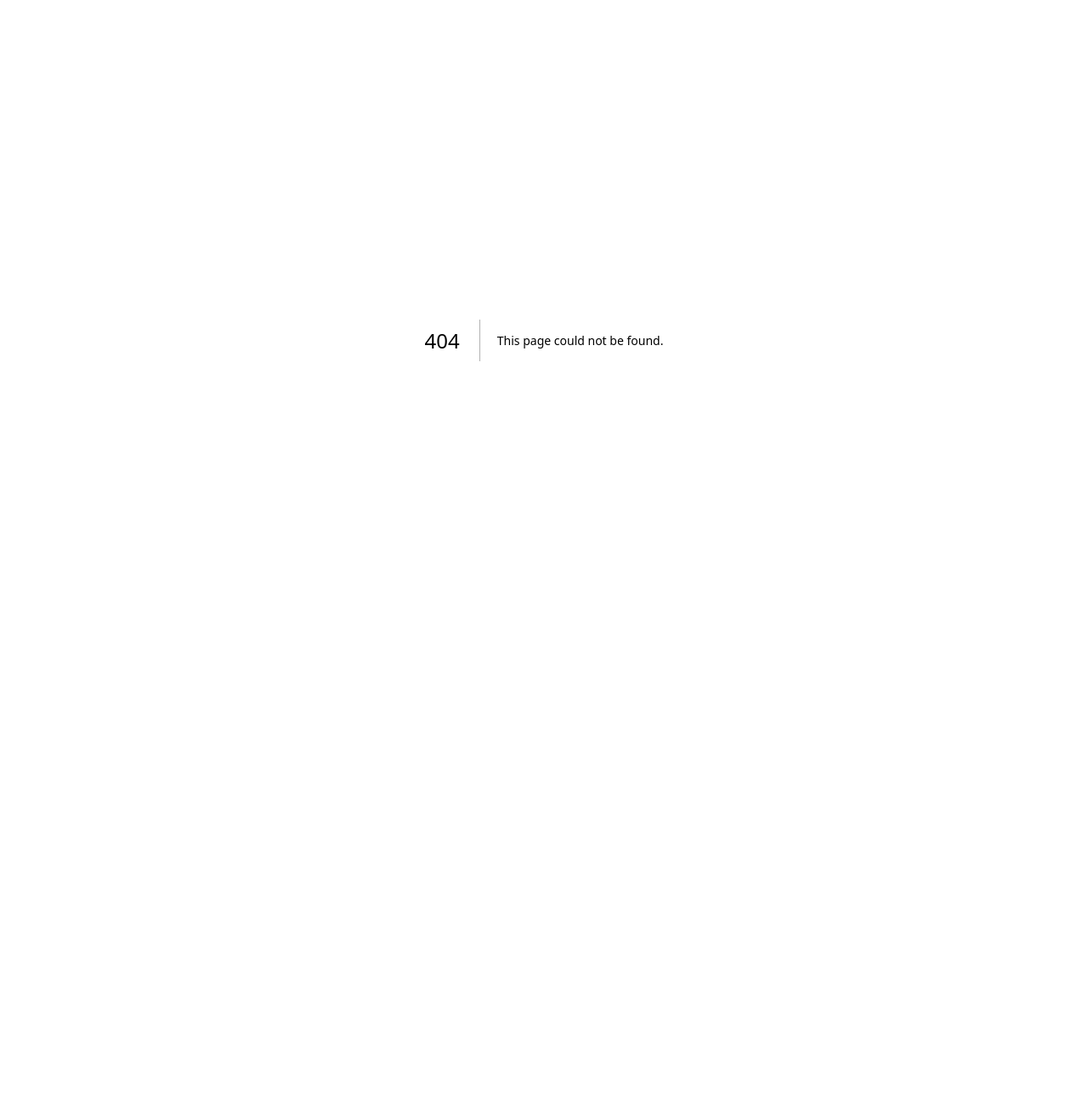
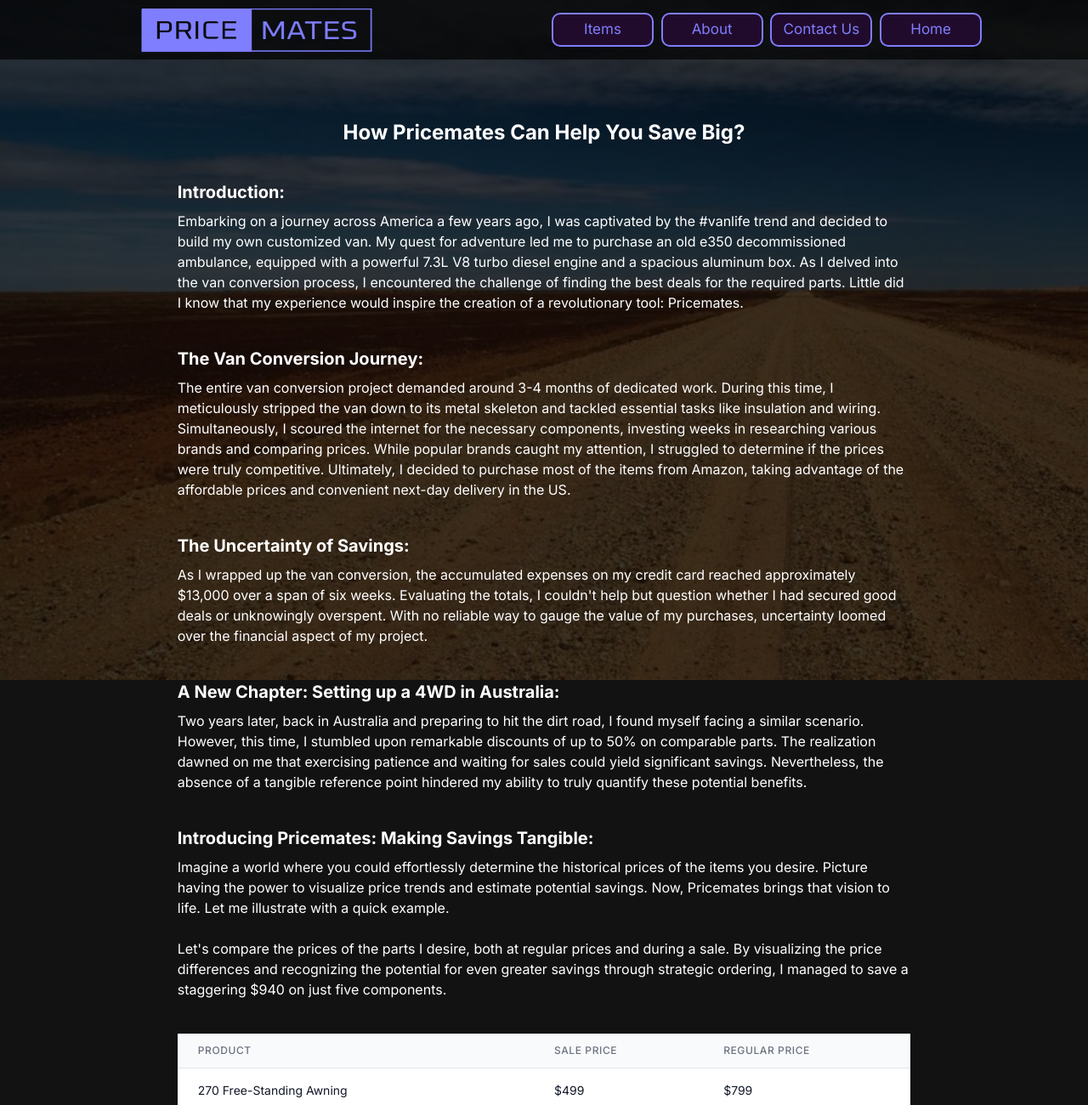
Before and after one commit to oldbettie/price-tracker-web, a Next.js app: page /blog/articles/how-pricemates-can-help-you-save-big in a window 1280 px wide. Before the commit this address had no page. Shown: the top 1300 px of the page at 85% size. Before the commit the page ends 800 px from the top, so only its background shows below. Built offline with nearby package versions, Linux system fonts and the light colour scheme; no server answers.

Commit message:
add first article

```diff
--- /dev/null
+++ b/src/Components/ui/Table.tsx
@@ -0,0 +1,55 @@
+export type TableData = {
+    product: string
+    salePrice: string
+    regularPrice: string
+}
+
+export type TableProps = {
+    data: TableData[]
+}
+
+export const Table = ({ data }: TableProps) => {
+    return (
+        <div className="overflow-x-auto">
+            <table className="min-w-full divide-y divide-gray-200">
+                <thead className="bg-gray-50">
+                    <tr>
+                        <th
+                            scope="col"
+                            className="px-6 py-3 text-left text-xs font-medium text-gray-500 uppercase tracking-wider"
+                        >
+                            Product
+                        </th>
+                        <th
+                            scope="col"
+                            className="px-6 py-3 text-left text-xs font-medium text-gray-500 uppercase tracking-wider"
+                        >
+                            Sale Price
+                        </th>
+                        <th
+                            scope="col"
+                            className="px-6 py-3 text-left text-xs font-medium text-gray-500 uppercase tracking-wider"
+                        >
+                            Regular Price
+                        </th>
+                    </tr>
+                </thead>
+                <tbody className="bg-white divide-y divide-gray-200">
+                    {data.map((item, index) => (
+                        <tr key={index}>
+                            <td className="px-6 py-4 whitespace-nowrap">
+                                <div className="text-sm text-gray-900">{item.product}</div>
+                            </td>
+                            <td className="px-6 py-4 whitespace-nowrap">
+                                <div className="text-sm text-gray-900">{item.salePrice}</div>
+                            </td>
+                            <td className="px-6 py-4 whitespace-nowrap">
+                                <div className="text-sm text-gray-900">{item.regularPrice}</div>
+                            </td>
+                        </tr>
+                    ))}
+                </tbody>
+            </table>
+        </div>
+    )
+}
--- a/src/app/blog/articles/articles.ts
+++ b/src/app/blog/articles/articles.ts
@@ -5,8 +5,8 @@
 
 export const articles: ArticleList[] = [
     {
-        title: "Why Pricemates?",
-        url: "/blog/articles/why-pricemates",
+        title: "How PriceMates Can Help You Save Big?",
+        url: "/blog/articles/how-pricemates-can-help-you-save-big",
     },
     {
         title: "Development roadmap",
--- /dev/null
+++ b/src/app/blog/articles/how-pricemates-can-help-you-save-big/page.tsx
@@ -0,0 +1,136 @@
+import React from "react"
+import { PageContent } from "@/Components/page/PageContent"
+import { Table, TableData } from "@/Components/ui/Table"
+
+export const metadata = {
+    title: "Why Pricemates",
+    description: "How can Pricemates help you save money.",
+}
+
+const table: TableData[] = [
+    {
+        product: "270 Free-Standing Awning",
+        salePrice: "$499",
+        regularPrice: "$799",
+    },
+    {
+        product: "30L Drawer Fridge Freezer",
+        salePrice: "$349",
+        regularPrice: "$599",
+    },
+    {
+        product: "200Ah Lithium LiFePO4 Battery",
+        salePrice: "$789",
+        regularPrice: "$999",
+    },
+    {
+        product: "Big Daddy Deluxe Double Swag",
+        salePrice: "$149",
+        regularPrice: "$199",
+    },
+    {
+        product: "40A DCDC Charger",
+        salePrice: "$299",
+        regularPrice: "$429",
+    },
+]
+
+export default function Page(): JSX.Element {
+    const priceDif = {
+        saleTotal: "$2085",
+        normalTotal: "$3025",
+        totalSaved: "$940",
+    }
+
+    return (
+        <PageContent>
+            <div className="flex flex-col gap-10 lg:w-3/4 m-auto">
+                <h2 className="text-center font-bold text-2xl">How Pricemates Can Help You Save Big?</h2>
+                <div>
+                    <h3 className="font-bold text-xl mb-2">Introduction:</h3>
+                    <p>
+                        Embarking on a journey across America a few years ago, I was captivated by the #vanlife trend
+                        and decided to build my own customized van. My quest for adventure led me to purchase an old
+                        e350 decommissioned ambulance, equipped with a powerful 7.3L V8 turbo diesel engine and a
+                        spacious aluminum box. As I delved into the van conversion process, I encountered the challenge
+                        of finding the best deals for the required parts. Little did I know that my experience would
+                        inspire the creation of a revolutionary tool: Pricemates.
+                    </p>
+                </div>
+                <div>
+                    <h3 className="font-bold text-xl mb-2">The Van Conversion Journey:</h3>
+                    <p>
+                        The entire van conversion project demanded around 3-4 months of dedicated work. During this
+                        time, I meticulously stripped the van down to its metal skeleton and tackled essential tasks
+                        like insulation and wiring. Simultaneously, I scoured the internet for the necessary components,
+                        investing weeks in researching various brands and comparing prices. While popular brands caught
+                        my attention, I struggled to determine if the prices were truly competitive. Ultimately, I
+                        decided to purchase most of the items from Amazon, taking advantage of the affordable prices and
+                        convenient next-day delivery in the US.
+                    </p>
+                </div>
+                <div>
+                    <h3 className="font-bold text-xl mb-2">The Uncertainty of Savings:</h3>
+                    <p>
+                        As I wrapped up the van conversion, the accumulated expenses on my credit card reached
+                        approximately $13,000 over a span of six weeks. Evaluating the totals, I couldn't help but
+                        question whether I had secured good deals or unknowingly overspent. With no reliable way to
+                        gauge the value of my purchases, uncertainty loomed over the financial aspect of my project.
+                    </p>
+                </div>
+                <div>
+                    <h3 className="font-bold text-xl mb-2">A New Chapter: Setting up a 4WD in Australia:</h3>
+                    <p>
+                        Two years later, back in Australia and preparing to hit the dirt road, I found myself facing a
+                        similar scenario. However, this time, I stumbled upon remarkable discounts of up to 50% on
+                        comparable parts. The realization dawned on me that exercising patience and waiting for sales
+                        could yield significant savings. Nevertheless, the absence of a tangible reference point
+                        hindered my ability to truly quantify these potential benefits.
+                    </p>
+                </div>
+                <div>
+                    <h3 className="font-bold text-xl mb-2">Introducing Pricemates: Making Savings Tangible:</h3>
+                    <p>
+                        Imagine a world where you could effortlessly determine the historical prices of the items you
+                        desire. Picture having the power to visualize price trends and estimate potential savings. Now,
+                        Pricemates brings that vision to life. Let me illustrate with a quick example.
+                    </p>
+                    <br />
+                    <p>
+                        Let's compare the prices of the parts I desire, both at regular prices and during a sale. By
+                        visualizing the price differences and recognizing the potential for even greater savings through
+                        strategic ordering, I managed to save a staggering $940 on just five components.
+                    </p>
+                </div>
+                <Table data={table} />
+                <div>
+                    <h3 className="font-bold text-xl mb-2">The Impact of Smart Shopping:</h3>
+                    <p>
+                        Saving nearly <span className="text-lg text-primary">$1,000</span> on a
+                        <span className="text-lg text-primary"> $3,000 </span>
+                        list of items is undoubtedly a remarkable feat. Considering that I ordered approximately 30
+                        parts for the vehicle, with an overall expenditure of around
+                        <span className="text-lg text-primary"> $6,000</span>, it becomes evident that uninformed
+                        purchases would have cost me an additional 50%, totaling
+                        <span className="text-lg text-primary"> $9,000</span>. These astounding savings highlight the
+                        significant impact of shopping with Pricemates.
+                    </p>
+                </div>
+                <div>
+                    <h3 className="font-bold text-xl mb-2">Conclusion:</h3>
+                    <p>
+                        Until now, the challenge of quantifying potential savings on desired items remained an enigma.
+                        Pricemates presents a revolutionary solution, enabling users to unveil the price histories of
+                        products and make informed purchasing decisions. With Pricemates, you can unlock remarkable
+                        savings and ensure every dollar spent contributes to a more fulfilling and budget-friendly
+                        experience. Embrace the power of smart shopping and embark on your next adventure with
+                        Pricemates by your side.
+                    </p>
+                </div>
+                <a className="hover:text-backup" href="/">
+                    Pricemates.net
+                </a>
+            </div>
+        </PageContent>
+    )
+}
--- a/src/app/blog/articles/why-pricemates/page.tsx
+++ /dev/null
@@ -1,15 +0,0 @@
-import React from "react"
-import { PageContent } from "@/Components/page/PageContent"
-
-export const metadata = {
-    title: "Why Pricemates",
-    description: "How can Pricemates help you save money.",
-}
-
-export default function Page(): JSX.Element {
-    return (
-        <PageContent>
-            <h2>- Placeholder for first blog post. -</h2>
-        </PageContent>
-    )
-}
--- a/src/app/blog/page.tsx
+++ b/src/app/blog/page.tsx
@@ -21,7 +21,7 @@
         title: "Why Pricemates?",
         description: "With the increased cost of living, lets learn how Pricemates can help you save money today!",
         image: "/muddy-cruiser.jpg",
-        link: "/blog/articles/why-pricemates",
+        link: "/blog/articles/how-pricemates-can-help-you-save-big",
     }
 
     return (
```
